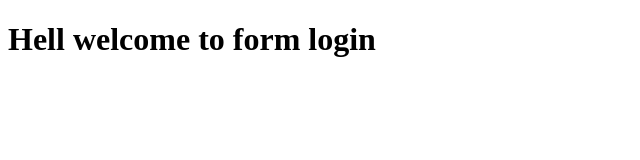
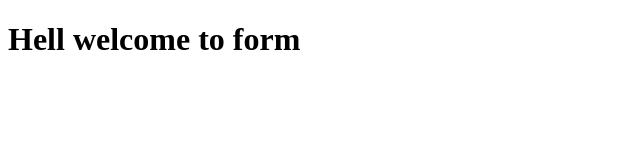
Before and after one commit to Kin-Doung/Todo_list, a plain HTML site: page login/login.html in a window 1280 px wide. Shown: the whole page, without its empty margins (0-640 px from the left). Drawn offline with Linux system fonts and the light colour scheme.

Commit message:
feature_login

```diff
--- a/login/login.html
+++ b/login/login.html
@@ -6,6 +6,6 @@
     <title>Document</title>
 </head>
 <body>
-    <h1>Hell welcome to form login</h1>
+    <h1>Hell welcome to form</h1>
 </body>
 </html>
```
